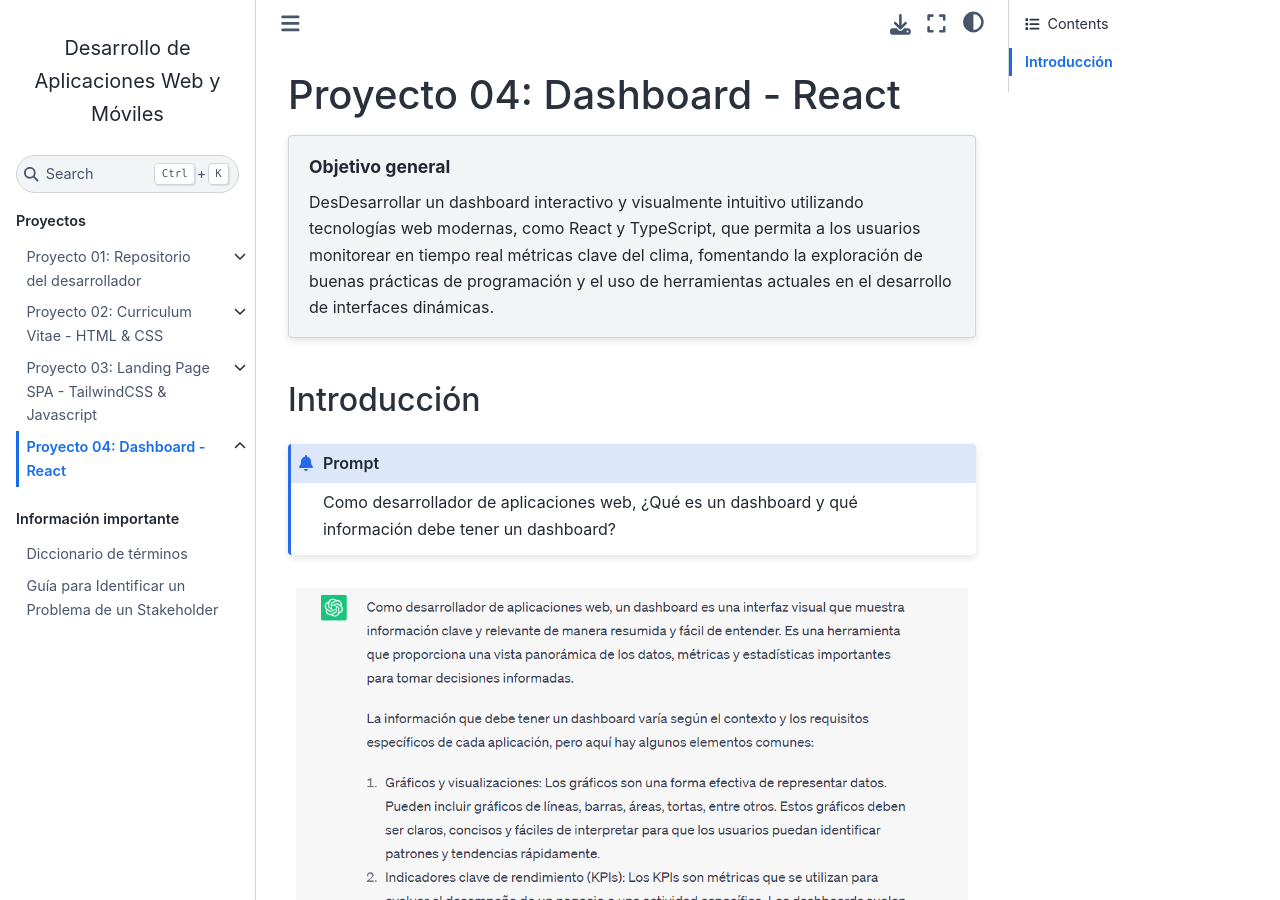
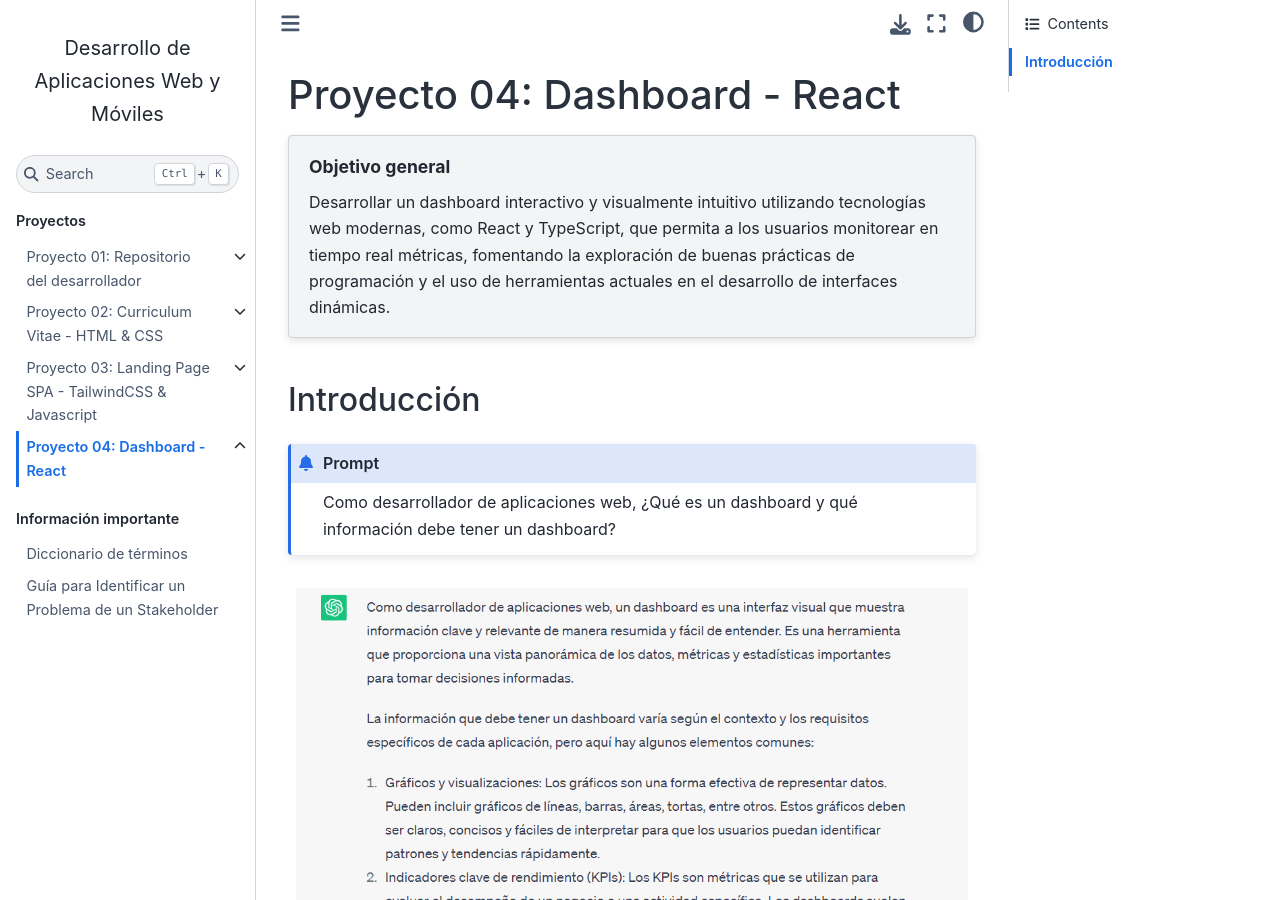
Before and after one commit to DAWMFIEC/DAWM-AI, a Sphinx documentation site: the page built from docs/source/proyectos/proyecto04.rst, in a window 1280 px wide and 900 px high. Built offline with Sphinx 7.4.7 and the Sphinx Book theme 1.1.4, drawn with Linux system fonts in a browser that asks for light colours; pages that are not in the unit, such as notebooks, are missing from menus.

Commit message:
proyecto04

```diff
--- a/docs/source/proyectos/proyecto04.rst
+++ b/docs/source/proyectos/proyecto04.rst
@@ -10,7 +10,7 @@ Proyecto 04: Dashboard - React
 .. topic:: Objetivo general
     :class: objetivo
 
-    DesDesarrollar un dashboard interactivo y visualmente intuitivo utilizando tecnologías web modernas, como React y TypeScript, que permita a los usuarios monitorear en tiempo real métricas clave del clima, fomentando la exploración de buenas prácticas de programación y el uso de herramientas actuales en el desarrollo de interfaces dinámicas.
+    Desarrollar un dashboard interactivo y visualmente intuitivo utilizando tecnologías web modernas, como React y TypeScript, que permita a los usuarios monitorear en tiempo real métricas, fomentando la exploración de buenas prácticas de programación y el uso de herramientas actuales en el desarrollo de interfaces dinámicas.
 
 Introducción
 ======================
```
